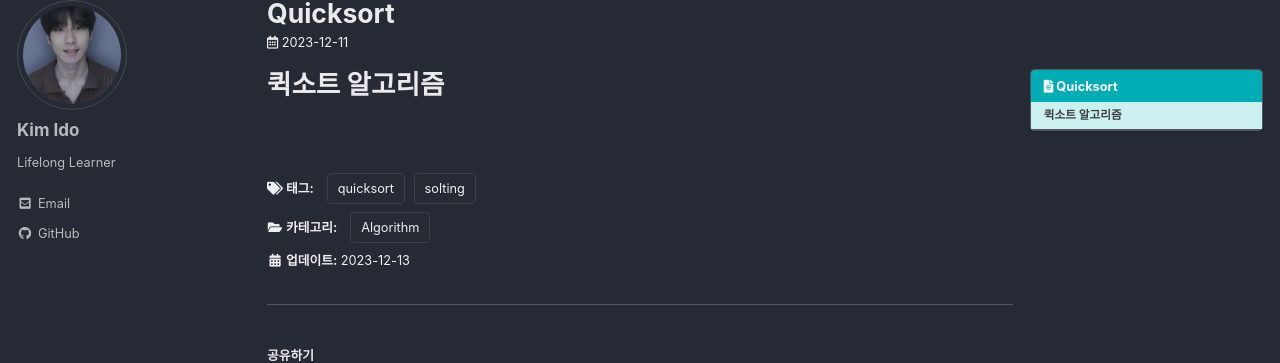
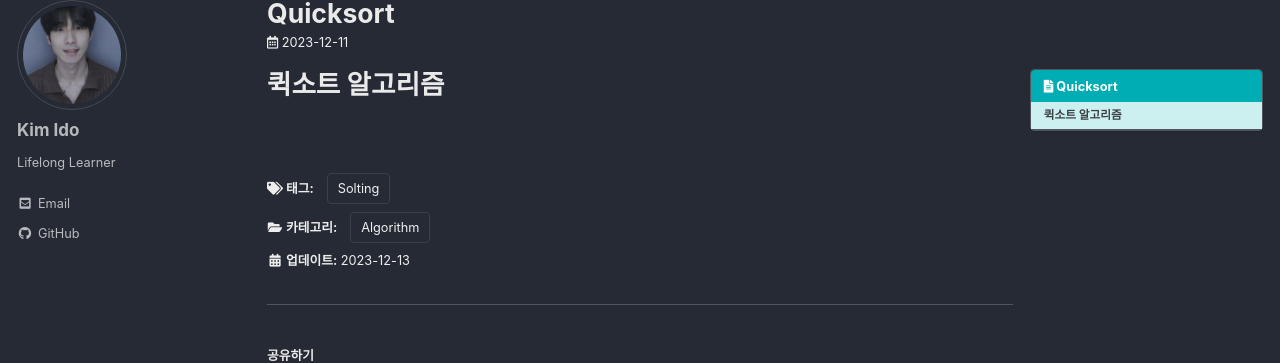
Before and after one commit to xkimido/xkimido.github.io, a Jekyll site: the page built from _posts/Algorithm/2023-12-11-quicksort.md, in a window 1280 px wide. Shown: the part 86-449 px from the top of the page. Built offline with Jekyll 4.4.1, drawn with Linux system fonts in a browser that asks for light colours; cached includes are drawn as plain includes; comment, search, counter and statistics services are not loaded.

Commit message:
Update tags

```diff
--- a/_posts/Algorithm/2023-12-11-quicksort.md
+++ b/_posts/Algorithm/2023-12-11-quicksort.md
@@ -4,8 +4,7 @@ last_modified_at: 2023-12-13
 categories:
   - Algorithm
 tags:
-  - quicksort
-  - solting
+  - Solting
 toc: true
 toc_sticky: true
 toc_label: "Quicksort"
```
Also changed, not shown: _posts/Blockchain/2023-12-14-what-is-blockchain.md (+1 -1 lines).
